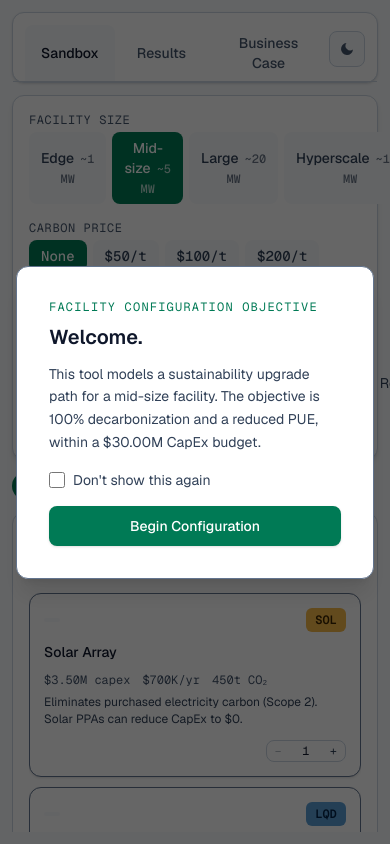
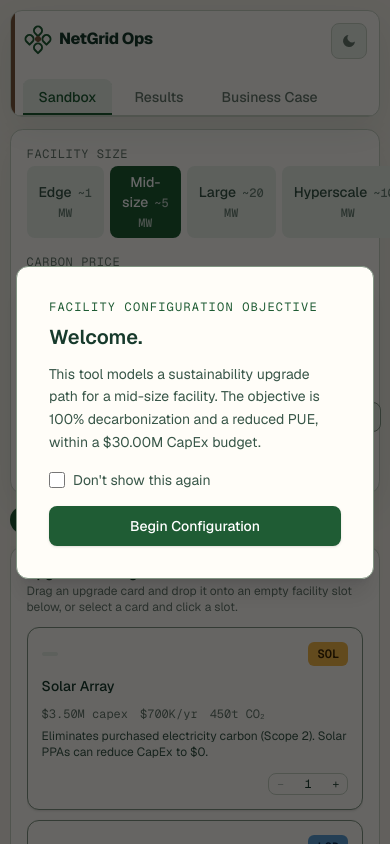
Before and after one commit to m-chhay/data-center-sustainability-optimizer, a Next.js app: page /simulator in a window 390 px wide. Shown: the top 844 px of the page. Built offline with nearby package versions, Linux system fonts and the light colour scheme.

Commit message:
Redesign simulator to match landing page

```diff
--- a/src/app/layout.js
+++ b/src/app/layout.js
@@ -1,6 +1,7 @@
 import { Analytics } from "@vercel/analytics/next";
 import { Geist, Geist_Mono } from "next/font/google";
 import "./globals.css";
+import "./netgrid-theme.css";
 
 const geistSans = Geist({
   variable: "--font-geist-sans",
@@ -24,8 +25,10 @@ export default function RootLayout({ children }) {
       lang="en"
       className={`${geistSans.variable} ${geistMono.variable} h-full antialiased`}
     >
-      <body className="min-h-full flex flex-col">{children}</body>
-      <Analytics />
+      <body className="min-h-full flex flex-col">
+        {children}
+        <Analytics />
+      </body>
     </html>
   );
 }
--- /dev/null
+++ b/src/app/netgrid-theme.css
@@ -0,0 +1,162 @@
+/* NetGrid Ops shared product palette: green foundation, warm brown accent. */
+:root {
+  --ng-bg: #f4f1e8;
+  --ng-surface: #fffdf8;
+  --ng-surface-soft: #e8efe6;
+  --ng-surface-raised: #ffffff;
+  --ng-border: #c8d2c4;
+  --ng-border-strong: #819583;
+  --ng-text: #173a2c;
+  --ng-text-body: #385648;
+  --ng-text-muted: #66786d;
+  --ng-green: #1f5c34;
+  --ng-green-hover: #174a2a;
+  --ng-green-bright: #4d8a61;
+  --ng-green-fill: #dbe9dc;
+  --ng-brown: #7a573d;
+  --ng-brown-fill: #eadfd2;
+  --ng-warning: #9c5a28;
+  --ng-danger: #9a4037;
+  --ng-shadow: 0 14px 36px rgba(23, 58, 44, .08);
+}
+
+.dark {
+  --ng-bg: #061a12;
+  --ng-surface: #0b261a;
+  --ng-surface-soft: #103222;
+  --ng-surface-raised: #153b29;
+  --ng-border: #315542;
+  --ng-border-strong: #6b8d77;
+  --ng-text: #f1ecdf;
+  --ng-text-body: #cad8cd;
+  --ng-text-muted: #9daf9f;
+  --ng-green: #6fae7e;
+  --ng-green-hover: #87c495;
+  --ng-green-bright: #9bd0a5;
+  --ng-green-fill: #173d29;
+  --ng-brown: #c49a78;
+  --ng-brown-fill: #493526;
+  --ng-warning: #d18a52;
+  --ng-danger: #e37c70;
+  --ng-shadow: 0 18px 42px rgba(0, 0, 0, .28);
+}
+
+.simulator-page {
+  background: var(--ng-bg) !important;
+  color: var(--ng-text) !important;
+  transition: background-color .2s ease, color .2s ease;
+}
+
+.simulator-page .bg-white,
+.simulator-page .bg-slate-900 { background-color: var(--ng-surface) !important; }
+.simulator-page .bg-slate-50,
+.simulator-page .bg-slate-800 { background-color: var(--ng-surface-soft) !important; }
+.simulator-page .bg-slate-100,
+.simulator-page .bg-slate-200,
+.simulator-page .bg-slate-700 { background-color: var(--ng-green-fill) !important; }
+
+.simulator-page .text-slate-900,
+.simulator-page .text-slate-100,
+.simulator-page .text-slate-800,
+.simulator-page .dark\:text-slate-100,
+.simulator-page .dark\:text-slate-200 { color: var(--ng-text) !important; }
+.simulator-page .text-slate-700,
+.simulator-page .dark\:text-slate-300 { color: var(--ng-text-body) !important; }
+.simulator-page .text-slate-600,
+.simulator-page .text-slate-500,
+.simulator-page .text-slate-400,
+.simulator-page .dark\:text-slate-400,
+.simulator-page .dark\:text-slate-500 { color: var(--ng-text-muted) !important; }
+
+.simulator-page .border-slate-200,
+.simulator-page .border-slate-300,
+.simulator-page .border-slate-700 { border-color: var(--ng-border) !important; }
+.simulator-page .border-slate-400,
+.simulator-page .border-slate-500,
+.simulator-page .border-slate-600 { border-color: var(--ng-border-strong) !important; }
+
+.simulator-page .bg-emerald-700 { background-color: var(--ng-green) !important; }
+.simulator-page .hover\:bg-emerald-800:hover { background-color: var(--ng-green-hover) !important; }
+.simulator-page .bg-emerald-50,
+.simulator-page .bg-emerald-100,
+.simulator-page .dark\:bg-emerald-950,
+.simulator-page .dark\:bg-emerald-950\/40 { background-color: var(--ng-green-fill) !important; }
+.simulator-page .text-emerald-600,
+.simulator-page .text-emerald-700,
+.simulator-page .text-emerald-800,
+.simulator-page .dark\:text-emerald-300,
+.simulator-page .dark\:text-emerald-400 { color: var(--ng-green) !important; }
+.simulator-page .bg-emerald-500 { background-color: var(--ng-green-bright) !important; }
+.simulator-page .border-emerald-400,
+.simulator-page .border-emerald-500,
+.simulator-page .border-emerald-700 { border-color: var(--ng-green-bright) !important; }
+
+/* Brown identifies secondary categories and supporting information. */
+.simulator-page .bg-indigo-100,
+.simulator-page .bg-sky-100,
+.simulator-page .bg-teal-100,
+.simulator-page .bg-lime-100,
+.simulator-page .bg-zinc-200,
+.simulator-page .dark\:bg-indigo-950,
+.simulator-page .dark\:bg-sky-950,
+.simulator-page .dark\:bg-teal-950,
+.simulator-page .dark\:bg-lime-950,
+.simulator-page .dark\:bg-zinc-800 { background-color: var(--ng-brown-fill) !important; }
+.simulator-page .text-indigo-800,
+.simulator-page .text-sky-800,
+.simulator-page .text-teal-800,
+.simulator-page .text-lime-800,
+.simulator-page .text-zinc-800,
+.simulator-page .dark\:text-indigo-300,
+.simulator-page .dark\:text-sky-300,
+.simulator-page .dark\:text-teal-300,
+.simulator-page .dark\:text-lime-300,
+.simulator-page .dark\:text-zinc-200 { color: var(--ng-brown) !important; }
+.simulator-page .border-indigo-500,
+.simulator-page .border-sky-600,
+.simulator-page .border-teal-600,
+.simulator-page .border-lime-700,
+.simulator-page .border-zinc-500 { border-color: var(--ng-brown) !important; }
+
+/* Terracotta remains exclusive to warnings; red remains destructive/error. */
+.simulator-page .bg-amber-50,
+.simulator-page .bg-amber-100,
+.simulator-page .dark\:bg-amber-950 { background-color: color-mix(in srgb, var(--ng-warning) 16%, var(--ng-surface)) !important; }
+.simulator-page .bg-amber-500,
+.simulator-page .bg-amber-600 { background-color: var(--ng-warning) !important; }
+.simulator-page .text-amber-600,
+.simulator-page .text-amber-800,
+.simulator-page .text-amber-900,
+.simulator-page .dark\:text-amber-300,
+.simulator-page .dark\:text-amber-400 { color: var(--ng-warning) !important; }
+.simulator-page .border-amber-400,
+.simulator-page .border-amber-700 { border-color: var(--ng-warning) !important; }
+
+.simulator-page section,
+.simulator-page aside,
+.simulator-page nav { box-shadow: var(--ng-shadow); }
+.simulator-page input,
+.simulator-page select { color-scheme: light; }
+.dark .simulator-page input,
+.dark .simulator-page select { color-scheme: dark; }
+.simulator-page :focus-visible { outline: 3px solid var(--ng-green-bright); outline-offset: 3px; }
+
+.simulator-nav { position: relative; overflow: hidden; }
+.simulator-nav::before { content: ""; position: absolute; inset: 0 auto 0 0; width: 4px; background: var(--ng-brown); }
+.simulator-brand { display: inline-flex; align-items: center; gap: .65rem; padding: 0 .4rem .75rem .25rem; color: var(--ng-text); font-size: 1rem; font-weight: 750; letter-spacing: -.025em; white-space: nowrap; }
+.simulator-brand-mark { width: 22px; height: 22px; display: grid; grid-template-columns: repeat(2,1fr); gap: 2px; position: relative; transform: rotate(45deg); color: var(--ng-green); }
+.simulator-brand-mark i { border: 2px solid currentColor; border-radius: 50% 50% 10% 50%; }
+.simulator-brand-mark b { position: absolute; width: 6px; height: 6px; border-radius: 50%; background: var(--ng-brown); left: 50%; top: 50%; transform: translate(-50%,-50%); }
+.simulator-tabs { scrollbar-width: none; }
+.simulator-tabs::-webkit-scrollbar { display: none; }
+.simulator-tabs [aria-selected="true"] { color: var(--ng-green) !important; box-shadow: inset 0 -2px 0 var(--ng-green); }
+
+@media (max-width: 767px) {
+  .simulator-page { padding: .6rem !important; }
+  .simulator-page section, .simulator-page aside { border-radius: .8rem; }
+  .simulator-page input[type="number"] { width: 5.5rem; }
+}
+
+@media (prefers-reduced-motion: reduce) {
+  .simulator-page *, .simulator-page *::before, .simulator-page *::after { scroll-behavior: auto !important; transition-duration: .01ms !important; animation-duration: .01ms !important; animation-iteration-count: 1 !important; }
+}
--- a/src/app/simulator/page.js
+++ b/src/app/simulator/page.js
@@ -188,9 +188,13 @@ const TABS = [
 
 function TabBar({ activeTab, onChange, themeToggle }) {
     return (
-        <nav aria-label="Simulator views" className={`rounded-xl ${CARD_BG} border ${BORDER_SUBTLE} shadow-sm print:hidden`}>
-            <div className="flex items-center justify-between px-3 pt-3">
-                <div role="tablist" aria-label="Simulator views" className="flex gap-1.5">
+        <nav aria-label="Platform views" className={`simulator-nav rounded-xl ${CARD_BG} border ${BORDER_SUBTLE} shadow-sm print:hidden`}>
+            <div className="flex flex-wrap items-center gap-3 px-3 pt-3 sm:flex-nowrap">
+                <a href="/" className="simulator-brand" aria-label="NetGrid Ops home">
+                    <span className="simulator-brand-mark" aria-hidden="true"><i /><i /><i /><i /><b /></span>
+                    <span>NetGrid Ops</span>
+                </a>
+                <div role="tablist" aria-label="Platform views" className="simulator-tabs order-3 flex w-full gap-1.5 overflow-x-auto sm:order-none sm:w-auto">
                     {TABS.map((t) => (
                         <button
                             key={t.id}
@@ -208,7 +212,7 @@ function TabBar({ activeTab, onChange, themeToggle }) {
                         </button>
                     ))}
                 </div>
-                <div className="pb-2">{themeToggle}</div>
+                <div className="ml-auto pb-2">{themeToggle}</div>
             </div>
             <div className={`border-b ${BORDER_SUBTLE}`} />
         </nav>
@@ -992,8 +996,8 @@ function ResultsView({ roadmap, financials, metrics, pueBenchmark, wueBenchmark,
                     <h2 className={`text-sm font-semibold ${TEXT_PRIMARY}`}>Target &amp; risk status</h2>
                     <span
                         className={`${MONO} rounded-full px-3 py-1 text-xs font-medium ${activeRisks.length === 0
-                                ? 'bg-emerald-100 text-emerald-800 dark:bg-emerald-950 dark:text-emerald-300'
-                                : 'bg-amber-100 text-amber-800 dark:bg-amber-950 dark:text-amber-300'
+                            ? 'bg-emerald-100 text-emerald-800 dark:bg-emerald-950 dark:text-emerald-300'
+                            : 'bg-amber-100 text-amber-800 dark:bg-amber-950 dark:text-amber-300'
                             }`}
                     >
                         {activeRisks.length === 0
@@ -1052,8 +1056,8 @@ function ResultsView({ roadmap, financials, metrics, pueBenchmark, wueBenchmark,
                                             <td className="px-4 py-2">
                                                 <span
                                                     className={`rounded-full px-2 py-0.5 text-xs ${year.isPositive
-                                                            ? 'bg-emerald-100 text-emerald-800 dark:bg-emerald-950 dark:text-emerald-300'
-                                                            : 'bg-rose-100 text-rose-800 dark:bg-rose-950 dark:text-rose-300'
+                                                        ? 'bg-emerald-100 text-emerald-800 dark:bg-emerald-950 dark:text-emerald-300'
+                                                        : 'bg-rose-100 text-rose-800 dark:bg-rose-950 dark:text-rose-300'
                                                         }`}
                                                 >
                                                     {year.isPositive ? 'positive' : 'negative'}
@@ -1581,10 +1585,13 @@ export default function Page() {
 
     useEffect(() => {
         const saved = localStorage.getItem('theme');
-        if (saved === 'dark' || saved === 'light') {
-            setTheme(saved);
-            document.documentElement.classList.toggle('dark', saved === 'dark');
-        }
+        const initial = saved === 'dark' || saved === 'light'
+            ? saved
+            : window.matchMedia('(prefers-color-scheme: dark)').matches
+                ? 'dark'
+                : 'light';
+        setTheme(initial);
+        document.documentElement.classList.toggle('dark', initial === 'dark');
     }, []);
 
     function toggleTheme() {
@@ -1605,7 +1612,7 @@ export default function Page() {
     }, [placementError, actions]);
 
     return (
-        <main className={`flex h-screen flex-col gap-3 ${PAGE_BG} p-3 font-sans ${TEXT_PRIMARY}`}>
+        <main className={`simulator-page flex min-h-screen flex-col gap-3 ${PAGE_BG} p-3 font-sans ${TEXT_PRIMARY}`}>
             {showWelcome && <WelcomeModal onStart={() => setShowWelcome(false)} />}
 
             <TabBar
```
